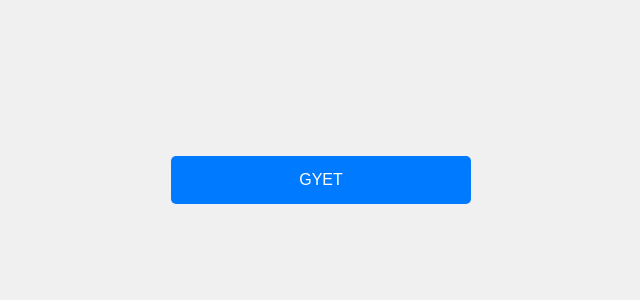
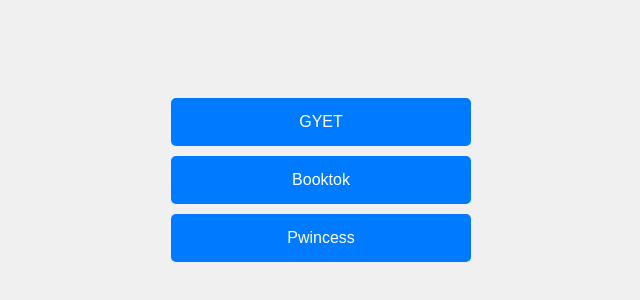
Before and after one commit to keckster00/GYET, a plain HTML site: page index.html in a window 1280 px wide. Shown: the part 220-520 px from the top of the page, without its empty margins (319-959 px from the left). Drawn offline with Linux system fonts and the light colour scheme.

Commit message:
growl and pwincess

```diff
--- a/index.html
+++ b/index.html
@@ -9,10 +9,11 @@
   <body>
     <div class="soundboard">
       <button class="sound-btn" onclick="playSound('GYET')">GYET</button>
-      <!--
-      <button class="sound-btn" onclick="playSound('sound2')">Sound 2</button>
-      <button class="sound-btn" onclick="playSound('sound3')">Sound 3</button>
-    --></div>
+      <button class="sound-btn" onclick="playSound('Purr')">Booktok</button>
+      <button class="sound-btn" onclick="playSound('pwincess')">
+        Pwincess
+      </button>
+    </div>
 
     <script src="script.js"></script>
   </body>
```
Also changed, not shown: 2 other files.
